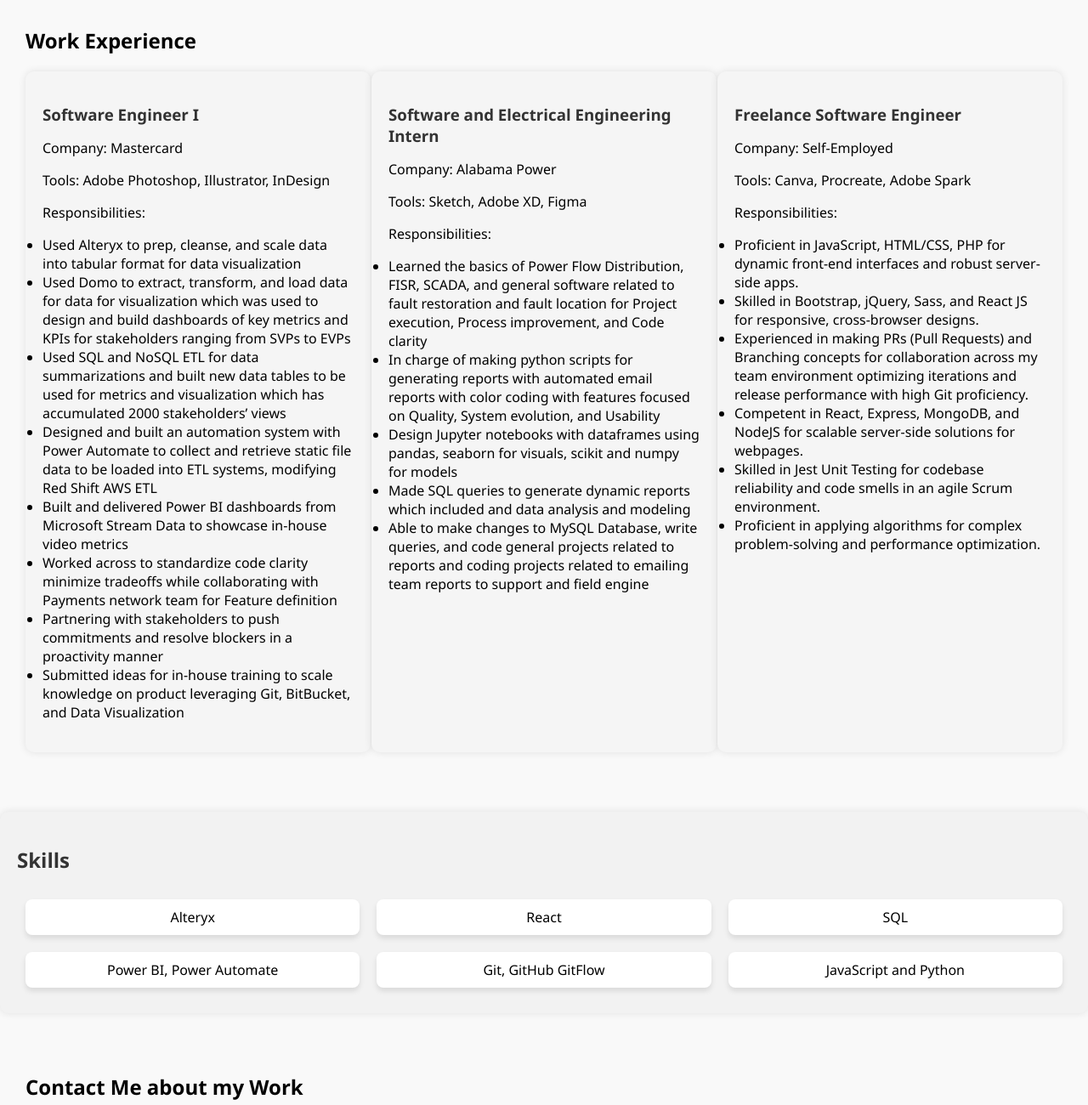
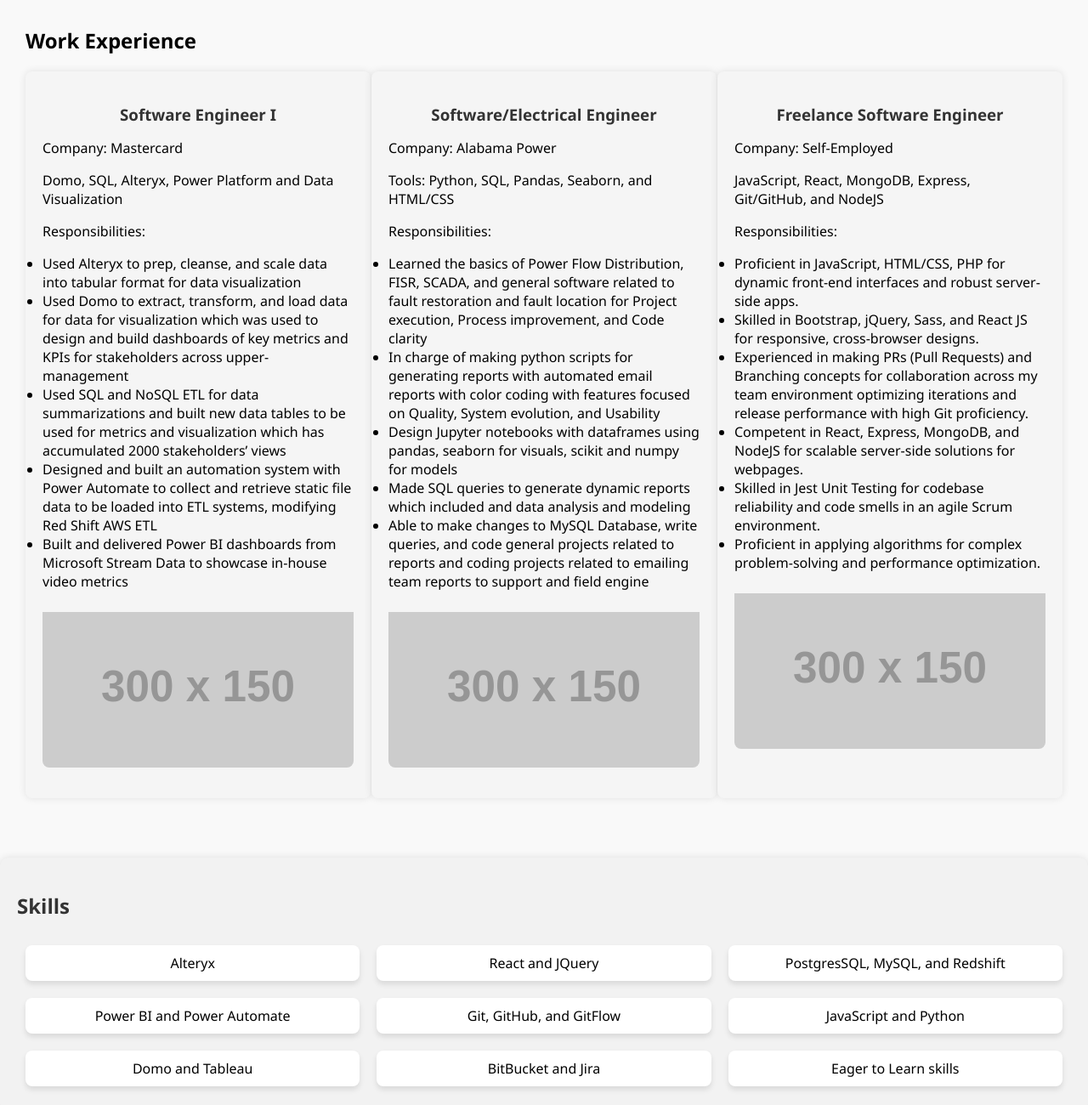
Before and after one commit to Datasciencewebdevelopmentcoder/portfilio, a plain HTML site: page index.html in a window 1280 px wide. Shown: the part 380-1680 px from the top of the page at 85% size. Drawn offline with Linux system fonts and the light colour scheme; placeholder pictures from the web are drawn by us.

Commit message:
updates- need work and images, contact form

```diff
--- a/index.html
+++ b/index.html
@@ -27,24 +27,22 @@
       <div class="work-item">
         <h3>Software Engineer I</h3>
         <p>Company: Mastercard</p>
-        <p>Tools: Adobe Photoshop, Illustrator, InDesign</p>
+        <p>Domo, SQL, Alteryx, Power Platform and Data Visualization</p>
         <p>Responsibilities:</p>
         <ul>
           <li>Used Alteryx to prep, cleanse, and scale data into tabular format for data visualization</li>
-          <li>Used Domo to extract, transform, and load data for data for visualization which was used to design and build dashboards of key metrics and KPIs for stakeholders ranging from SVPs to EVPs</li>
+          <li>Used Domo to extract, transform, and load data for data for visualization which was used to design and build dashboards of key metrics and KPIs for stakeholders across upper-management</li>
           <li>Used SQL and NoSQL ETL for data summarizations and built new data tables to be used for metrics and visualization which has accumulated 2000 stakeholders’ views</li>
           <li>Designed and built an automation system with Power Automate to collect and retrieve static file data to be loaded into ETL systems, modifying Red Shift AWS ETL</li>
           <li>Built and delivered Power BI dashboards from Microsoft Stream Data to showcase in-house video metrics</li>
-          <li>Worked across to standardize code clarity minimize tradeoffs while collaborating with Payments network team for Feature definition</li>
-          <li>Partnering with stakeholders to push commitments and resolve blockers in a proactivity manner</li>
-          <li>Submitted ideas for in-house training to scale knowledge on product leveraging Git, BitBucket, and Data Visualization</li>
-        </ul>
+          </ul>
+          <img src="https://placehold.co/300x150" alt="Example Image" class="card-image">
       </div>
 
       <div class="work-item">
-        <h3>Software and Electrical Engineering Intern</h3>
+        <h3>Software/Electrical Engineer </h3>
         <p>Company: Alabama Power</p>
-        <p>Tools: Sketch, Adobe XD, Figma</p>
+        <p>Tools: Python, SQL, Pandas, Seaborn, and HTML/CSS</p>
         <p>Responsibilities:</p>
         <ul>
           <li>Learned the basics of Power Flow Distribution, FISR, SCADA, and general software related to fault restoration and fault location for Project execution, Process improvement, and Code clarity</li>
@@ -52,13 +50,14 @@
           <li>Design Jupyter notebooks with dataframes using pandas, seaborn for visuals, scikit and numpy for models</li>
           <li>Made SQL queries to generate dynamic reports which included and data analysis and modeling</li>
           <li>Able to make changes to MySQL Database, write queries, and code general projects related to reports and coding projects related to emailing team reports to support and field engine</li>
+          <img src="https://placehold.co/300x150" alt="Example Image" class="card-image">
         </ul>
       </div>
 
       <div class="work-item">
         <h3>Freelance Software Engineer</h3>
         <p>Company: Self-Employed</p>
-        <p>Tools: Canva, Procreate, Adobe Spark</p>
+        <p>JavaScript, React, MongoDB, Express, Git/GitHub, and NodeJS</p>
         <p>Responsibilities:</p>
         <ul>
           <li>Proficient in JavaScript, HTML/CSS, PHP for dynamic front-end interfaces and robust server-side apps.</li>
@@ -68,6 +67,7 @@
           <li>Skilled in Jest Unit Testing for codebase reliability and code smells in an agile Scrum environment.</li>
           <li>Proficient in applying algorithms for complex problem-solving and performance optimization.</li>
         </ul>
+        <img src="https://placehold.co/300x150" alt="Example Image" class="card-image">
       </div>
     </div>
   </section>
@@ -76,11 +76,14 @@
     <h2>Skills</h2>
     <ul>
       <li>Alteryx</li>
-      <li>React</li>
-      <li>SQL</li>
-      <li>Power BI, Power Automate</li>
-      <li>Git, GitHub GitFlow</li>
+      <li>React and JQuery</li>
+      <li>PostgresSQL, MySQL, and Redshift</li>
+      <li>Power BI and Power Automate</li>
+      <li>Git, GitHub, and GitFlow</li>
       <li>JavaScript and Python</li>
+      <li>Domo and Tableau</li>
+      <li>BitBucket and Jira  </li>
+      <li>Eager to Learn skills</li>
     </ul>
   </section>
 
--- a/styles.css
+++ b/styles.css
@@ -24,16 +24,9 @@ section {
   box-shadow: 0px 0px 10px rgba(0, 0, 0, 0.1);
 }
 
-.education {
-  background-color: #eaf7ea; /* Green background */
-}
+.education ul {
 
-.education h2 {
-  color: #006400; /* Dark green text */
-}
-
-.education ul {
-  color: #006400; /* Dark green text */
+  list-style: none;
 }
 
 .skills {
@@ -77,12 +70,21 @@ ul {
 .work-item {
   flex-basis: 30%; /* Adjusted width */
   background-color: #f5f5f5; /* Light grey */
-  border-radius: 10px;
+  border-radius: 8px;
   padding: 20px;
   box-shadow: 0px 0px 10px rgba(0, 0, 0, 0.1);
   margin-bottom: 20px;
 }
+.work-item h3{
+  text-align: center;
+}
+.work-item ul {
 
+
+}
+.work-item ul > li{
+  font-size: 16px;
+}
 .job {
   margin-bottom: 20px;
 }
@@ -104,3 +106,13 @@ h3 {
     flex-basis: calc(100% - 20px);
   }
 }
+
+
+.card-image {
+  width: 100%;
+  height: auto;
+  display: block;
+  margin-top: 25px;
+  border-bottom-left-radius: 8px;
+  border-bottom-right-radius: 8px;
+}
```
